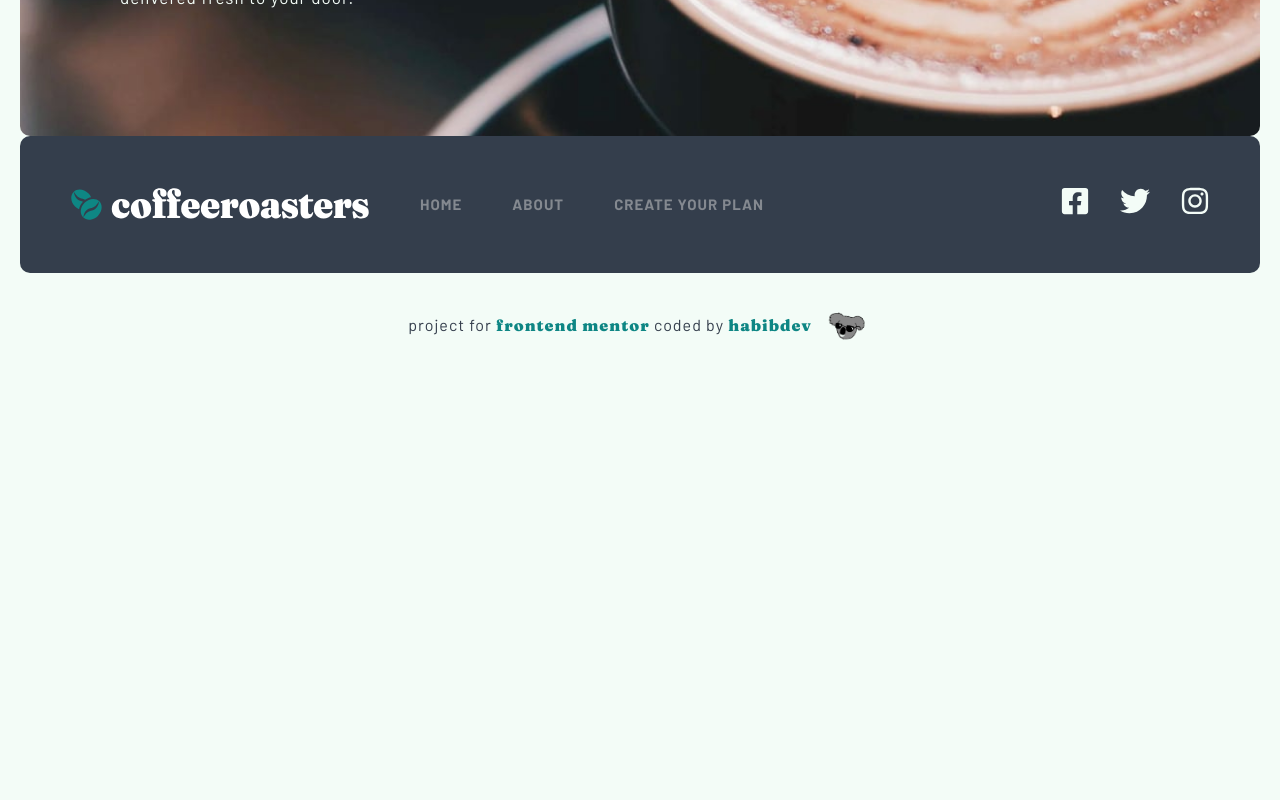
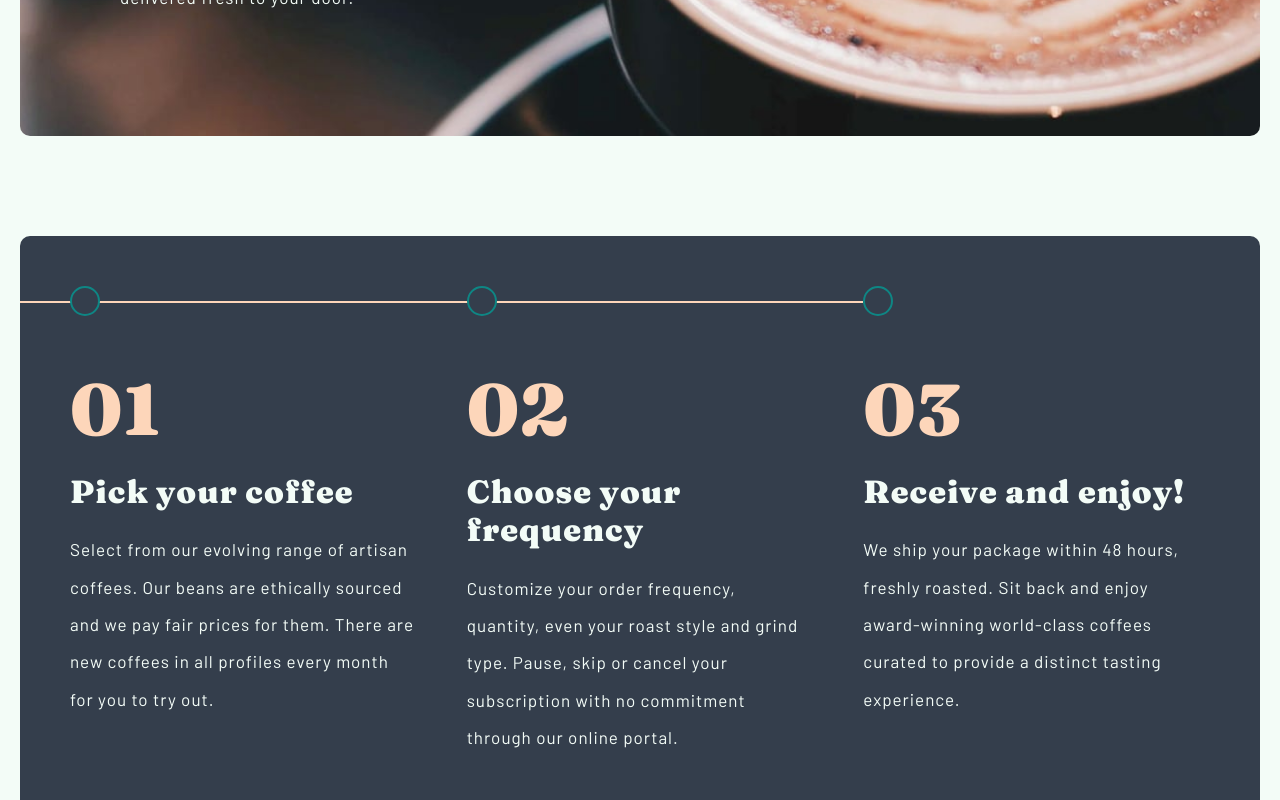
Before and after one commit to habibdev96/FEM-coffeeroasters-subscription-site, a React (Create React App) app: page /Plan in a window 1280 px wide. Shown: the part 400-1200 px from the top of the page. Before the commit the page ends 800 px from the top, so only its background shows below. Built offline with nearby package versions, Linux system fonts and the light colour scheme.

Commit message:
created plan page steps section

```diff
--- a/src/components/home/HomeHero.js
+++ b/src/components/home/HomeHero.js
@@ -4,6 +4,7 @@ import Paragraph from '../styledElements/Paragraphs.styled';
 import Button from '../styledElements/Buttons.styled';
 import { maxWidthLg } from '../../abstracts/Mixins';
 import bg from '../../assets/home/desktop/image-hero-coffeepress.jpg';
+import { useGlobalContext } from '../../context';
 
 const StyledHeader = styled.header`
   margin: 0 2rem;
@@ -19,6 +20,8 @@ const Container = styled.div`
 `;
 
 const HomeHero = () => {
+  const { scrollToTop } = useGlobalContext();
+
   return (
     <StyledHeader>
       <Container>
@@ -29,7 +32,7 @@ const HomeHero = () => {
             curated artisan coffees from our best roasters delivered directly to
             your door, at your schedule.
           </Paragraph>
-          <Button to='/Plan' primary={+true}>
+          <Button to='/Plan' primary={+true} onClick={scrollToTop}>
             Create your plan
           </Button>
         </div>
--- a/src/components/home/Steps.js
+++ b/src/components/home/Steps.js
@@ -19,7 +19,7 @@ const Container = styled.div`
 `;
 
 const Steps = () => {
-  const { steps } = useGlobalContext();
+  const { steps, scrollToTop } = useGlobalContext();
 
   return (
     <section>
@@ -30,7 +30,7 @@ const Steps = () => {
             <Step key={step.id} {...step} />
           ))}
         </div>
-        <Button to='/Plan' primary={+true}>
+        <Button to='/Plan' primary={+true} onClick={scrollToTop}>
           Create your plan
         </Button>
       </Container>
--- /dev/null
+++ b/src/components/plan/StepDark.js
@@ -0,0 +1,58 @@
+import styled from 'styled-components';
+import { CardHeading } from '../styledElements/Headings.styled';
+import Paragraph from '../styledElements/Paragraphs.styled';
+import { headingStyles } from '../../abstracts/Mixins';
+
+const StyledArticle = styled.article`
+  position: relative;
+  height: 100%;
+
+  &::before {
+    content: '';
+    position: absolute;
+    top: 3%;
+    left: -100%;
+    z-index: 1;
+    height: 0.2rem;
+    width: 130%;
+    background-color: var(--paleOrange);
+  }
+
+  &:nth-child(3) {
+    &::before {
+      width: 100%;
+    }
+  }
+
+  .circle {
+    position: relative;
+    z-index: 10;
+    height: 3rem;
+    width: 3rem;
+    border-radius: 50%;
+    margin-bottom: 5rem;
+    position: relative;
+    border: 0.2rem solid var(--darkCyan);
+    background-color: var(--darkGrayBlue);
+  }
+
+  .number {
+    ${headingStyles}
+    font-size: 7.2rem;
+    margin-bottom: 2rem;
+    color: var(--paleOrange);
+  }
+`;
+
+const StepDark = ({ number, title, description }) => {
+  return (
+    <StyledArticle>
+      <div className='circle'></div>
+      <h3 className='number'>{number}</h3>
+      <CardHeading light>{title}</CardHeading>
+      <Paragraph light>{description}</Paragraph>
+    </StyledArticle>
+  );
+};
+
+export default StepDark;
--- /dev/null
+++ b/src/components/plan/StepsDark.js
@@ -0,0 +1,36 @@
+import styled from 'styled-components';
+import StepDark from './StepDark';
+import { maxWidthLg, sectionSpacingMd } from '../../abstracts/Mixins';
+import { useGlobalContext } from '../../context';
+
+const StyledSection = styled.section`
+  ${sectionSpacingMd}
+`;
+
+const Container = styled.div`
+  ${maxWidthLg}
+  overflow: hidden;
+  padding: 5rem;
+  display: grid;
+  grid-template-columns: repeat(auto-fit, minmax(300px, 1fr));
+  align-items: center;
+  gap: var(--gap);
+  background-color: var(--darkGrayBlue);
+  border-radius: var(--mainRadius);
+`;
+
+const StepsDark = () => {
+  const { steps } = useGlobalContext();
+
+  return (
+    <StyledSection>
+      <Container>
+        {steps.map((step) => (
+          <StepDark key={step.id} {...step} />
+        ))}
+      </Container>
+    </StyledSection>
+  );
+};
+
+export default StepsDark;
--- a/src/components/shared/Footer.js
+++ b/src/components/shared/Footer.js
@@ -46,7 +46,7 @@ const Container = styled.div`
 `;
 
 const Footer = () => {
-  const { links, socials } = useGlobalContext();
+  const { links, socials, scrollToTop } = useGlobalContext();
 
   return (
     <StyledFooter>
@@ -58,7 +58,7 @@ const Footer = () => {
           <ul className='links'>
             {links.map((link) => (
               <li key={link.id}>
-                <StyledLink to={link.path} footer={+true}>
+                <StyledLink to={link.path} footer={+true} onClick={scrollToTop}>
                   {link.text}
                 </StyledLink>
               </li>
--- a/src/components/styledElements/Headings.styled.js
+++ b/src/components/styledElements/Headings.styled.js
@@ -34,5 +34,6 @@ export const SubHeading = styled.h3`
 export const CardHeading = styled.h4`
   ${headingStyles}
   font-size: 3.2rem;
+  color: ${({ light }) => light && 'var(--lightCream)'};
   color: ${({ dark }) => dark && 'var(--darkGrayBlue)'};
 `;
--- a/src/context.js
+++ b/src/context.js
@@ -20,7 +20,7 @@ export const AppProvider = ({ children }) => {
   const [sectionHeros, setSectionHeros] = useState(sectionHerosData);
   const [headquarters, setHeadquarters] = useState(headquartersData);
 
-  const scrollToTop = () => window.scrollTo(0);
+  const scrollToTop = () => window.scrollTo(0, 0);
 
   return (
     <AppContext.Provider
--- a/src/pages/PlanPage.js
+++ b/src/pages/PlanPage.js
@@ -1,4 +1,5 @@
 import SectionHero from '../components/shared/SectionHero';
+import StepsDark from '../components/plan/StepsDark';
 import { useGlobalContext } from '../context';
 
 const PlanPage = () => {
@@ -11,6 +12,9 @@ const PlanPage = () => {
         title={sectionHeros[1].title}
         description={sectionHeros[1].description}
       />
+      <main>
+        <StepsDark />
+      </main>
     </>
   );
 };
```
